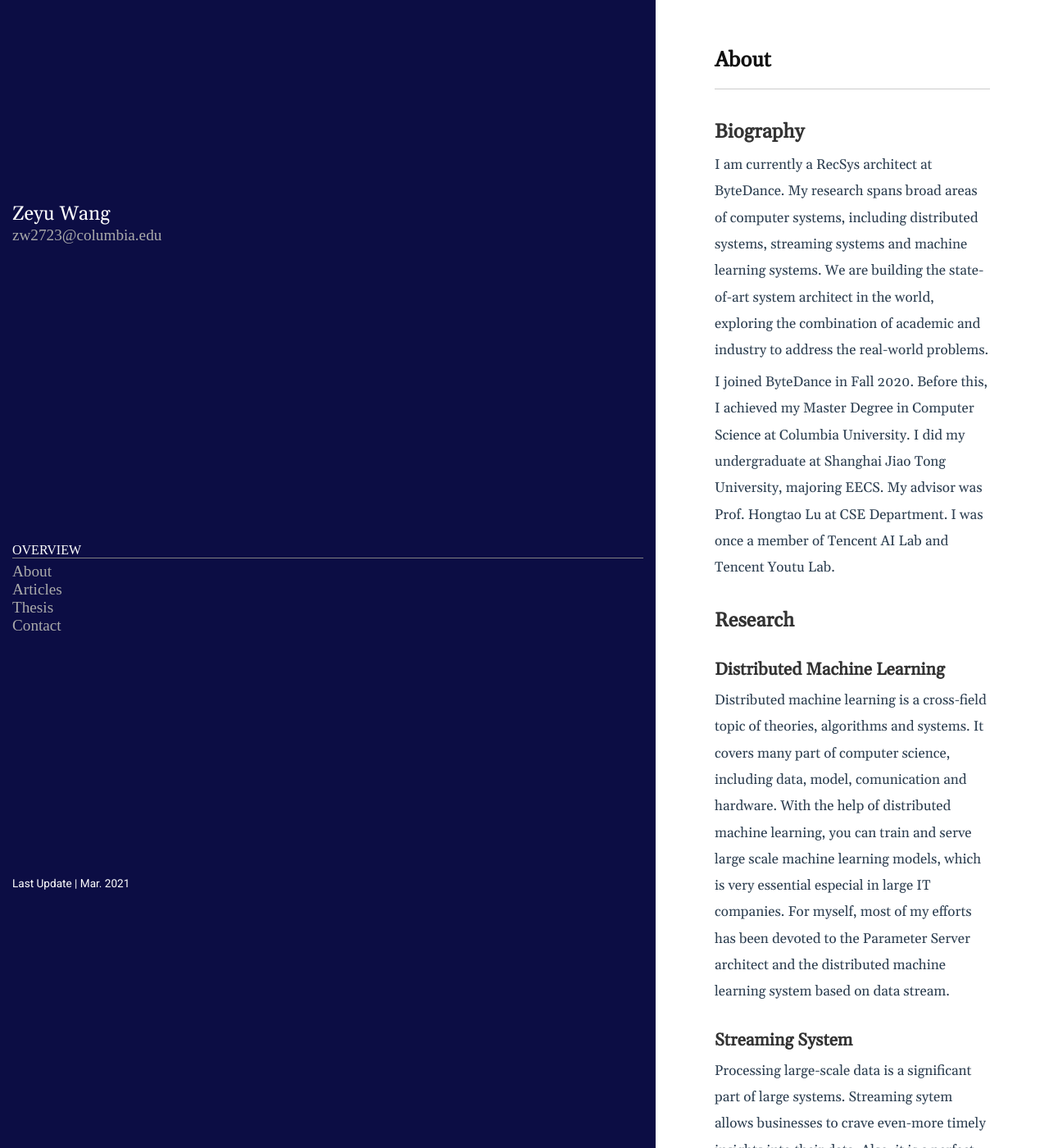
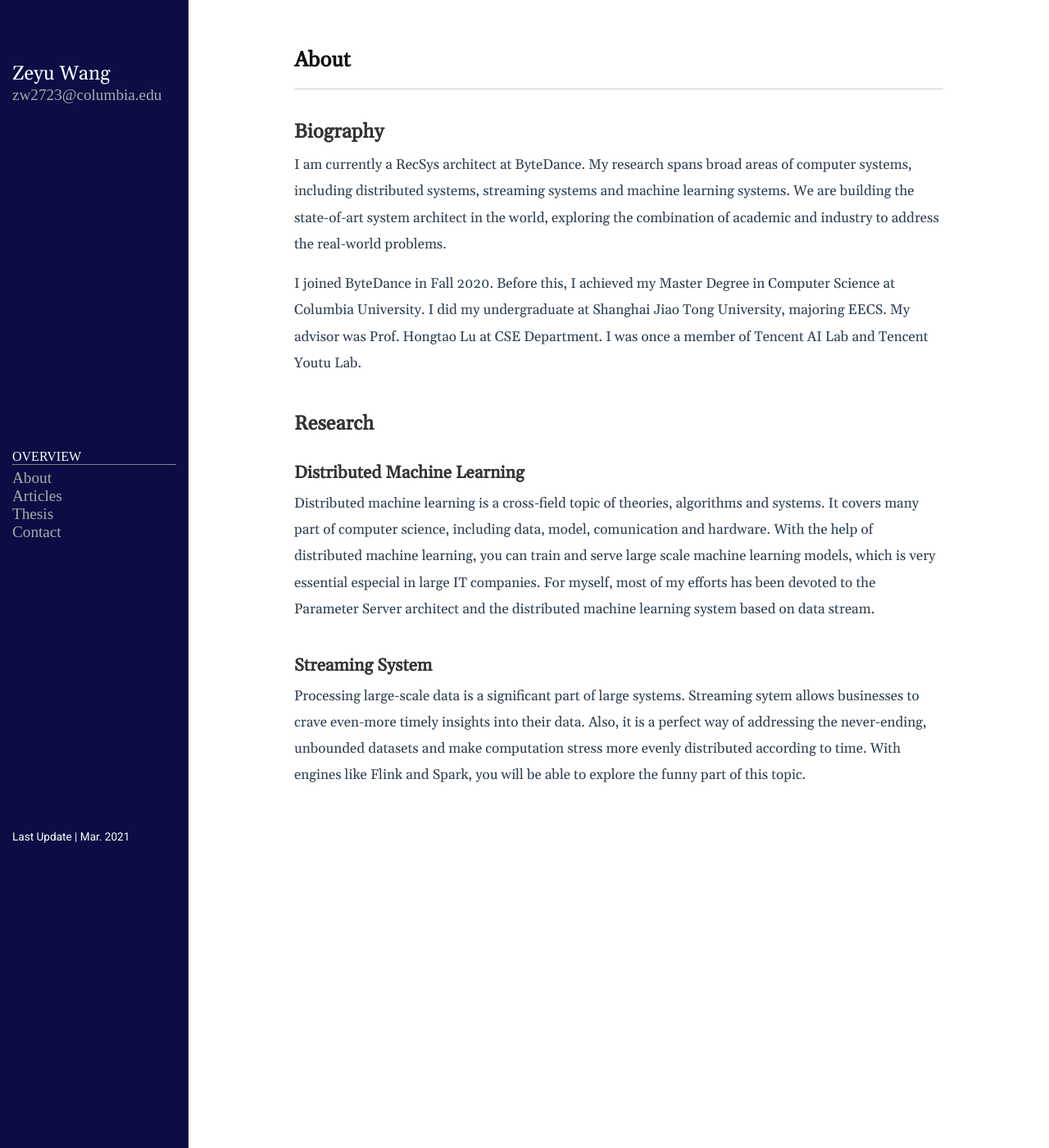
Before and after one commit to WAangzE/ze.github.io, a Jekyll site: the page built from index.md, in a window 1280 px wide and 1400 px high. Shown: the whole window at 82% size. Built offline with Jekyll 4.4.1, drawn with Linux system fonts in a browser that asks for light colours.

Commit message:
update persional site

```diff
--- a/public/css/style.css
+++ b/public/css/style.css
@@ -89,7 +89,7 @@ code {
 	/*margin-left: 180px;*/
 	flex: 1 1 auto;
 	padding: 0px 30px;
-	margin-left: 800px;
+	margin-left: 230px;
 }
 
 
@@ -105,7 +105,7 @@ code {
 	color: #fff;
 	top:0;
 	bottom:0;
-	width: 800px;
+	width: 230px;
 }
 
 .sidebar-item {
@@ -331,6 +331,7 @@ footer {
 
 	.content {
 		padding: 0px;
+		margin: auto;
 	}
 	.container {
 	    flex-direction: column;
```
